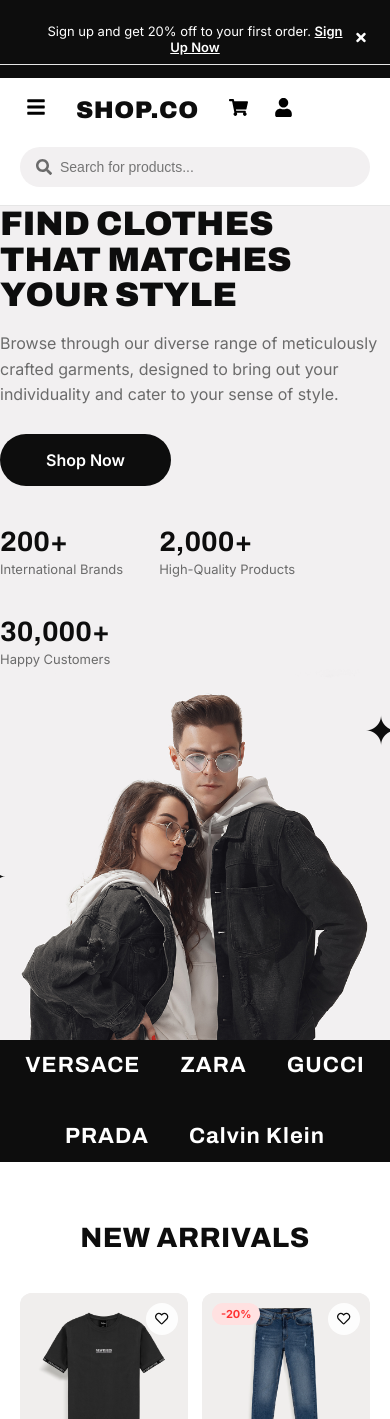
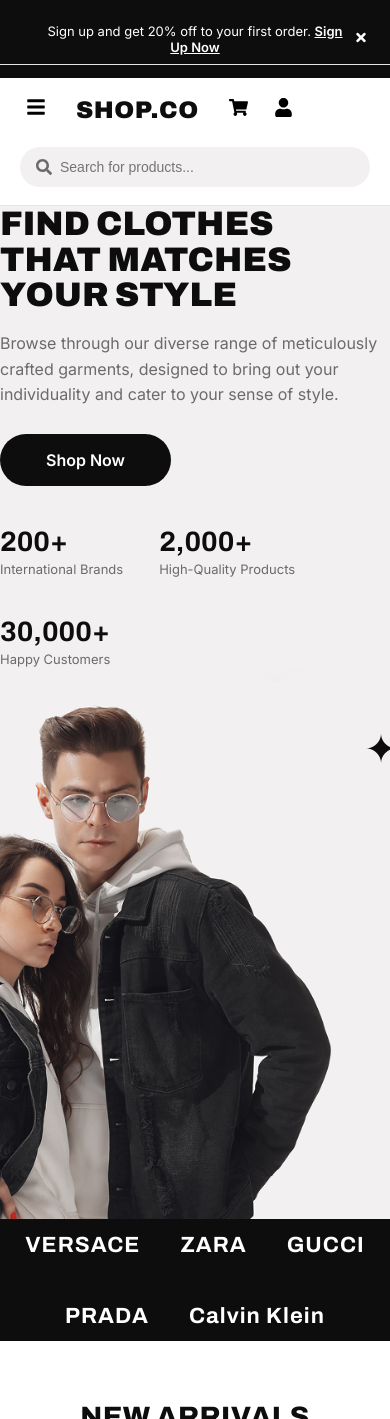
Before and after one commit to samadk34567l-stack/my-react-web, a React (Vite) app: page / in a window 390 px wide. Shown: the top 1419 px of the page. Built offline with nearby package versions, Linux system fonts and the light colour scheme.

Commit message:
Refactor hero-image styles in index.css
Updated hero-image styles for better responsiveness and layout.

```diff
--- a/src/index.css
+++ b/src/index.css
@@ -342,15 +342,19 @@
 }
 
 .hero-image {
-  flex: 1;
-  min-width: 320px;
   position: relative;
-}
+  width: 100%;
+  height: 550px;
+  overflow: hidden;
+  border-radius: var(--radius-md);
+}
+
 .hero-image img {
   width: 100%;
-  border-radius: 8px;
+  height: 100%;
   object-fit: cover;
-  aspect-ratio: 1/0.95;
+  object-position: right center;
+  display: block;
 }
 .hero-content {
   flex: 1;
```
